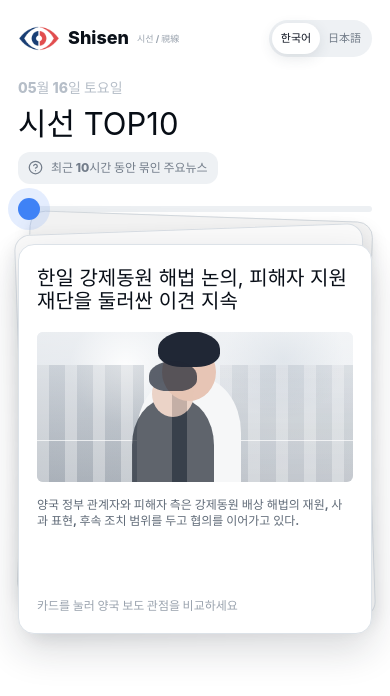
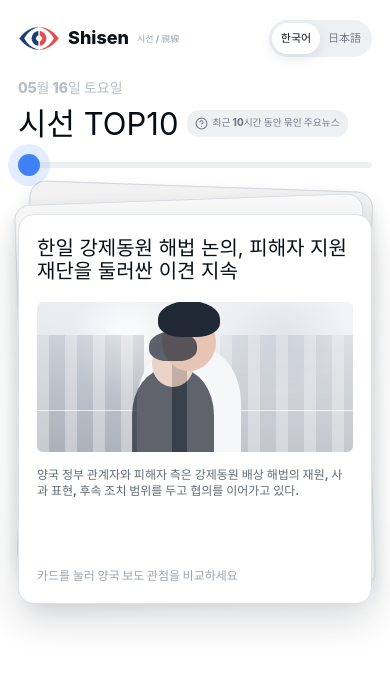
Before and after one commit to sisen-bridge/sisen-FE, a Next.js app: page /ko in a window 390 px wide. Shown: the top 696 px of the page. Built offline with nearby package versions, Linux system fonts and the light colour scheme.

Commit message:
모바일 화면 초기화면 배치 재조정 및 상세화면 fadeout+popup 방식 도입

```diff
--- a/src/app/[locale]/page.jsx
+++ b/src/app/[locale]/page.jsx
@@ -709,6 +709,21 @@ function OutletCluster({ title, className, outlets, language, revealed, openCard
               <strong>{outlet.tags[0]}</strong>
               <small>{outlet.tags.slice(1).join(" · ")}</small>
             </button>
+            {isOpen && (
+              <div className="expanded-narrative">
+                <p>{outlet.summary[language]}</p>
+                <div>
+                  <a href={outlet.url} target="_blank" rel="noreferrer">
+                    <ExternalLink size={16} />
+                    {t.full}
+                  </a>
+                  <button onClick={() => setOpenCard(null)}>
+                    <X size={16} />
+                    {t.close}
+                  </button>
+                </div>
+              </div>
+            )}
           </article>
         );
       })}
--- a/src/styles.css
+++ b/src/styles.css
@@ -128,7 +128,14 @@ button {
   box-shadow: 0 4px 14px rgba(51, 65, 85, 0.12);
 }
 
+.headline-block {
+  display: flex;
+  flex-wrap: wrap;
+  align-items: center;
+}
+
 .headline-block p {
+  width: 100%;
   margin: 32px 0 14px;
   color: #b6bec8;
   font-size: 18px;
@@ -136,11 +143,14 @@ button {
 }
 
 .headline-block h1 {
-  margin: 0 0 18px;
+  display: inline-flex;
+  align-items: center;
+  margin: 0 14px 18px 0;
   color: #070d15;
   font-size: 42px;
   line-height: 1.04;
   letter-spacing: 0;
+  vertical-align: middle;
 }
 
 .info-pill,
@@ -153,6 +163,7 @@ button {
 }
 
 .info-pill {
+  min-width: 0;
   max-width: 100%;
   padding: 9px 13px;
   border-radius: 14px;
@@ -160,6 +171,14 @@ button {
   color: #737d8a;
   font-size: 15px;
   font-weight: 800;
+  overflow: hidden;
+  text-overflow: ellipsis;
+  vertical-align: middle;
+  white-space: nowrap;
+}
+
+.info-pill svg {
+  flex: 0 0 auto;
 }
 
 .progress-bar {
@@ -787,7 +806,7 @@ button {
   position: fixed;
   inset: 0;
   z-index: 20;
-  display: grid;
+  display: none;
   place-items: center;
   padding: 22px;
   background: rgba(14, 20, 29, 0.42);
@@ -879,6 +898,10 @@ button {
 }
 
 @media (min-width: 900px) {
+  .narrative-modal-backdrop {
+    display: none;
+  }
+
   .phone-shell {
     padding: 10px 22px;
     background: #e8edf2;
@@ -914,7 +937,6 @@ button {
   }
 
   .info-pill {
-    transform: translateY(-10px);
     font-size: 16px;
   }
 
@@ -1034,19 +1056,22 @@ button {
   }
 
   .headline-block h1 {
-    margin-bottom: 12px;
-    font-size: 31px;
+    margin: 0 8px 0 0;
+    font-size: clamp(28px, 8.6vw, 31px);
+    white-space: nowrap;
   }
 
   .info-pill {
-    padding: 7px 10px;
+    flex: 0 1 auto;
+    gap: 5px;
+    padding: 6px 8px;
     border-radius: 12px;
-    font-size: 12px;
+    font-size: clamp(8px, 2.5vw, 10px);
   }
 
   .info-pill svg {
-    width: 15px;
-    height: 15px;
+    width: 13px;
+    height: 13px;
   }
 
   .progress-bar {
@@ -1068,7 +1093,7 @@ button {
 
   .deck {
     height: 410px;
-    margin: 32px -2px 0;
+    margin: 46px -2px 0;
   }
 
   .deck-card {
@@ -1231,6 +1256,7 @@ button {
   }
 
   .expanded-narrative {
+    display: none;
     gap: 10px;
     padding: 0 10px 10px;
   }
@@ -1258,6 +1284,7 @@ button {
   }
 
   .narrative-modal-backdrop {
+    display: grid;
     align-items: center;
     padding: 20px;
   }
```
